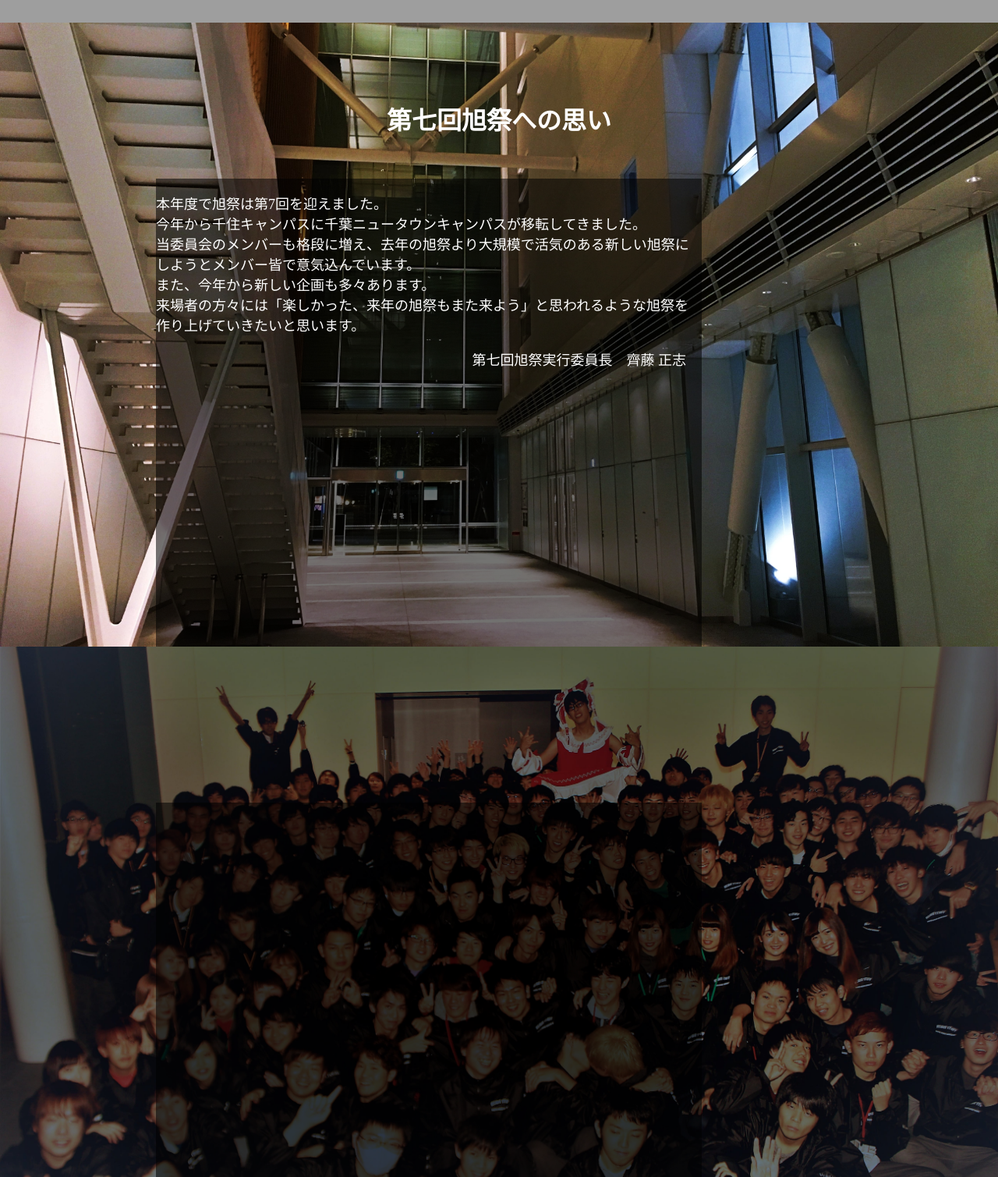
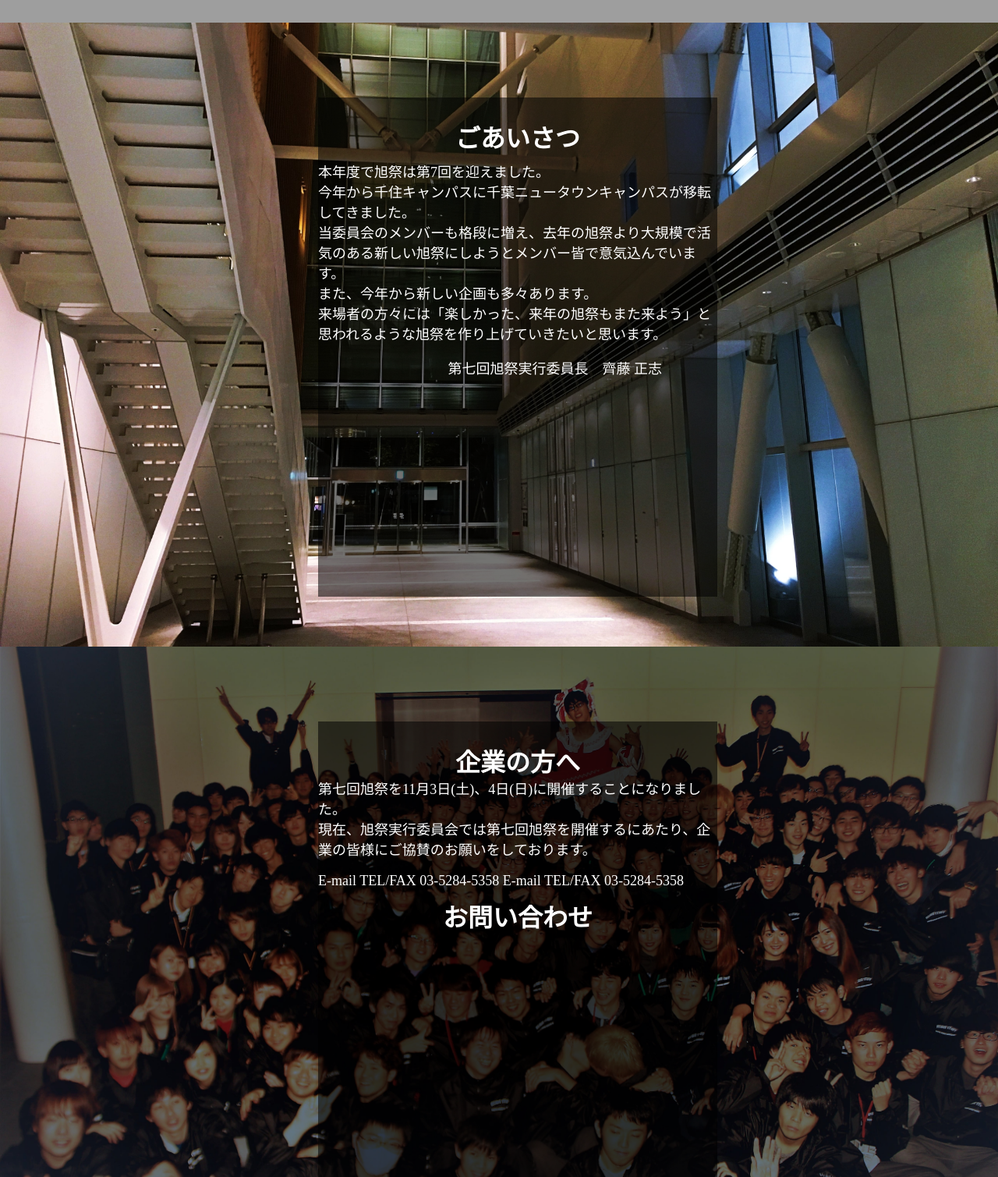
Before and after one commit to tdu-asahifes/7th, a plain HTML site: page asahi_web_ver_6.18/asahi_web/html/scroll.html in a window 1280 px wide. Shown: the part 771-2280 px from the top of the page at 78% size. Drawn offline with nearby package versions, Linux system fonts and the light colour scheme; grey boxes are pictures that could not be loaded.

Commit message:
もうすこし

```diff
--- a/asahi_web_ver_6.18/asahi_web/css/miso2.css
+++ b/asahi_web_ver_6.18/asahi_web/css/miso2.css
@@ -32,15 +32,13 @@ header .navber{
 }
 
 h1{
-
   font-size: xx-large;
   text-align: center;
   color: #fff;
   position: absolute;
-  margin: 400px auto;
   right: 0;
   left: 0;
-  top: 0;
+  top: 30vh;
   bottom: 0;
 }
 
@@ -49,11 +47,18 @@ h2{
   text-align: center;
   color: #fff;
   position: absolute;
-  margin: 100px auto;
   right: 0;
   left: 0;
-  top: 0;
-  bottom: 0;
+
+}
+
+h3{
+  font-size: xx-large;
+  text-align: center;
+  color: #fff;
+  position: absolute;
+  right: 0;
+  left: 0;
 }
 
 ul{
@@ -79,7 +84,7 @@ a{
 name{
   color: #fff;
   position: absolute;
-  right: 20px;
+  left: 13vw;
   font-size: large;
 }
 /*
@@ -109,15 +114,19 @@ section .test_bg2{
 */
 blockquote{
   position: absolute;
+  top:10vh;
+  right: 25vw;
+  bottom: 20vh;
   background-color: #0000008c;
-  width: 700px;
-  height: 600px;
-  margin: 200px;
+  width: 40vw;
+  height: 80vh;
+
 }
 
 p{
   font-size: large;
   color: #fff;
+
 }
 /*
 section .test_bg3{
--- a/asahi_web_ver_6.18/asahi_web/html/scroll.html
+++ b/asahi_web_ver_6.18/asahi_web/html/scroll.html
@@ -48,8 +48,7 @@
           </nav>
         </div>
       </header>
-
-        <h1>The 7th Asahi Festival in 2018<br>
+       <h1>The 7th Asahi Festival in 2018<br>
             11/3(土) 11/4(日)<br>
             coming soon...
         </h1>
@@ -58,24 +57,42 @@
 
     <section class="section section-2 js-section" data-section-name="section2"><!--section2start-->
       <div class="block">
-        <h2>第七回旭祭への思い</h2>
           <blockquote><!--委員長のお言葉-->
+            <h2>ごあいさつ</h2>
             <p>
+              <br><br><br>
               本年度で旭祭は第7回を迎えました。<br>
               今年から千住キャンパスに千葉ニュータウンキャンパスが移転してきました。<br>
               当委員会のメンバーも格段に増え、去年の旭祭より大規模で活気のある新しい旭祭にしようとメンバー皆で意気込んでいます。<br>
               また、今年から新しい企画も多々あります。<br>
               来場者の方々には「楽しかった、来年の旭祭もまた来よう」と思われるような旭祭を作り上げていきたいと思います。<br>
             </p>
-              <name>第七回旭祭実行委員長　齊藤 正志</name>
+            <name>第七回旭祭実行委員長　齊藤 正志</name>
           </blockquote>
       </div>
     </section><!--section2end-->
 
     <section class="section section-3 js-section" data-section-name="section3"><!--section3start-->
             <blockquote>
+                <h2> 企業の方へ</h2>
+                <br><br><br>
+               <p>
+                  第七回旭祭を11月3日(土)、4日(日)に開催することになりました。<br>
+                  現在、旭祭実行委員会では第七回旭祭を開催するにあたり、企業の皆様にご協賛のお願いをしております。
+               </p>
+               <h3>お問い合わせ</h3>
+               <p>
+               E-mail
 
+               TEL/FAX
+               03-5284-5358
+               E-mail
+
+               TEL/FAX
+               03-5284-5358
+              </p>
            </blockquote>
+
             <!--footer調整start-->
             <footer>
                 <div class="under">
@@ -113,11 +130,10 @@
                    </nav>
                 </div>
                </div>
-              </footer>
+            </footer>
              <!--footer調整end-->
       <div class="section-content">
      </div>
-      <h2>section 3</h2>
     </section><!--section3end-->
   </section>
    <!-- <ul class="pager" id="js-pager"></ul>-->
```
